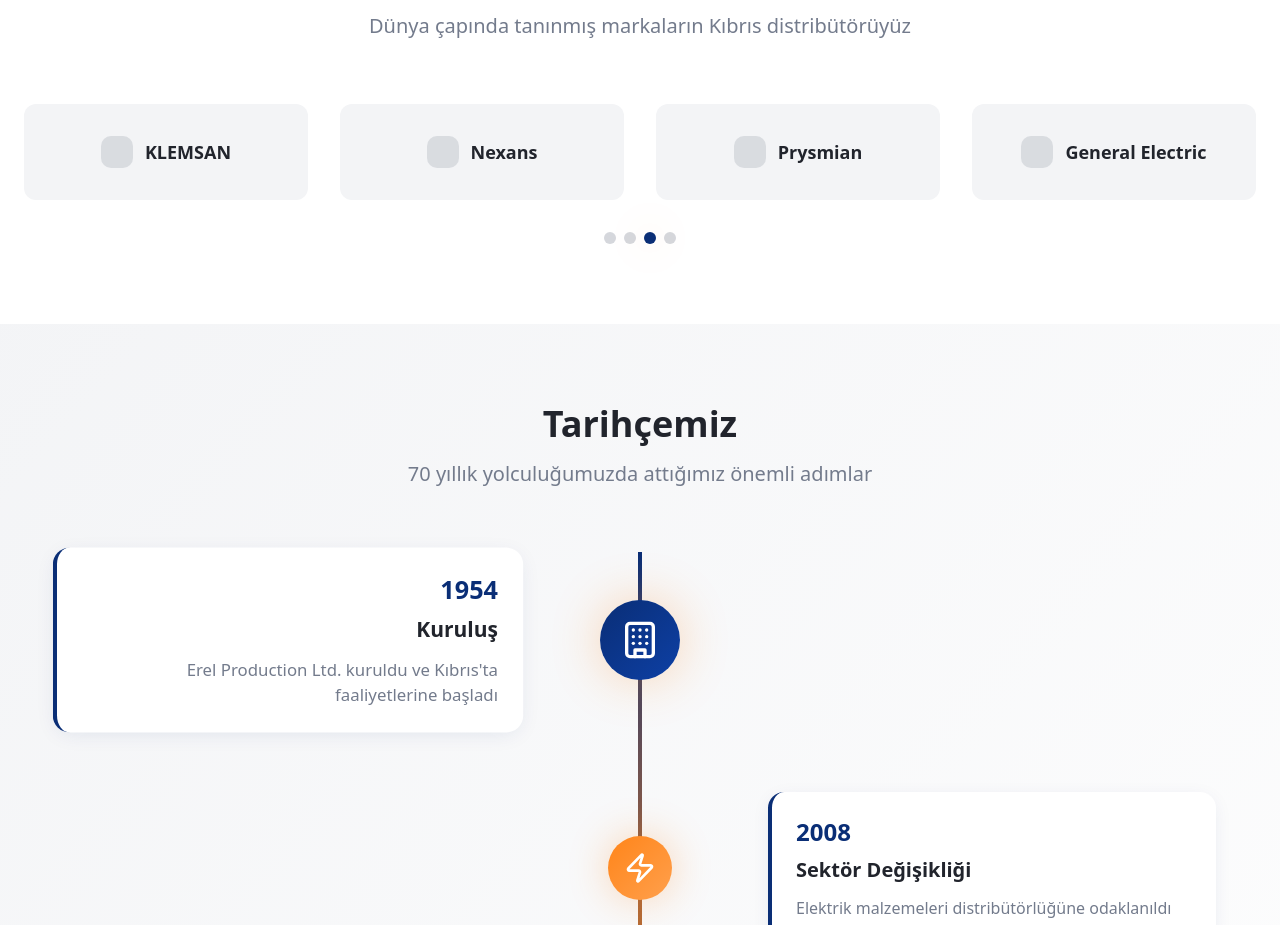
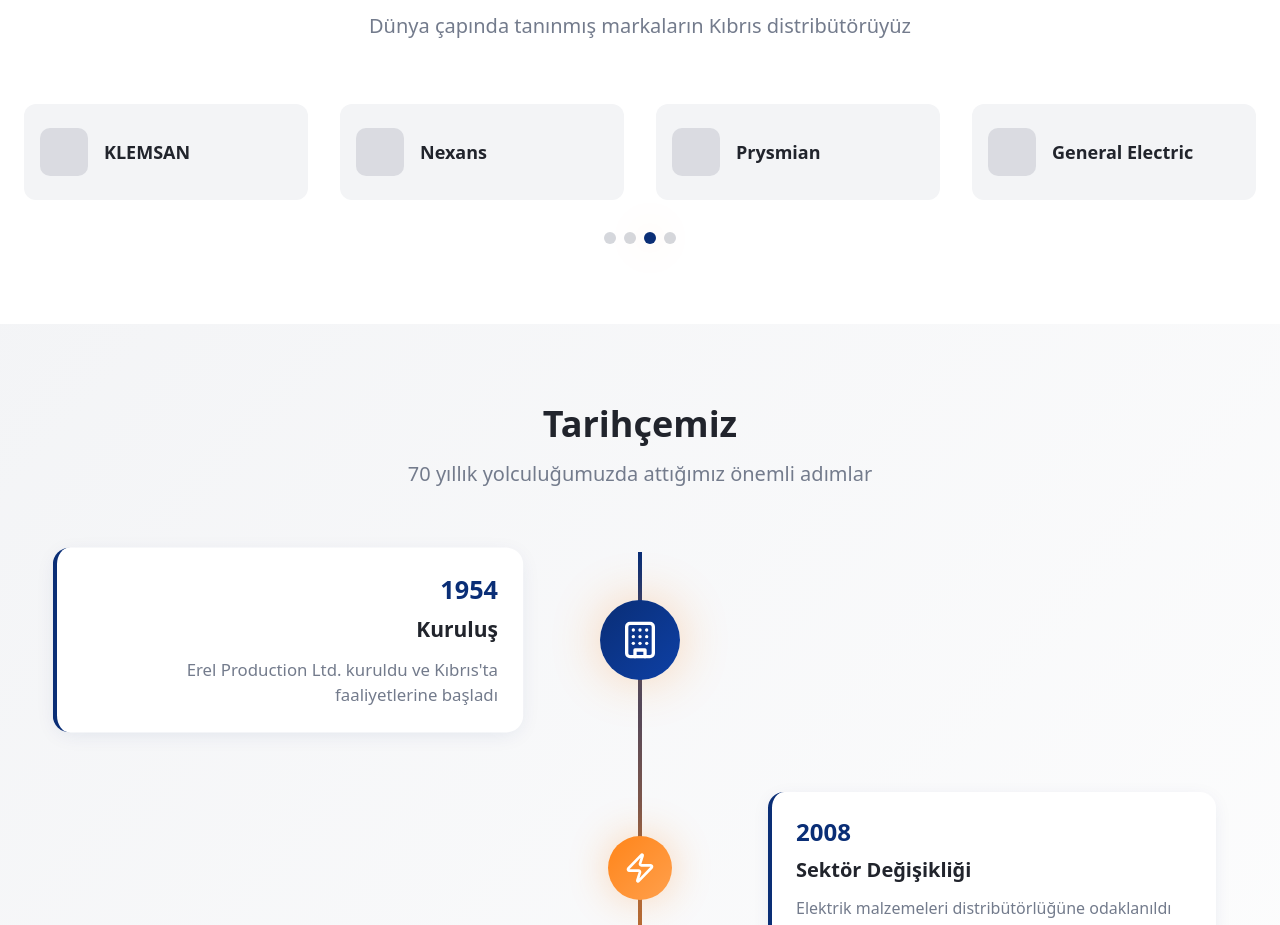
Before and after one commit to burrockk/erelectrical-cyprus-revamp, a React (Vite) app: page / in a window 1280 px wide. Shown: the part 3004-3929 px from the top of the page. Built offline with nearby package versions, Linux system fonts and the light colour scheme; the HTML template or start-up script is replaced by a standard one.

Commit message:
Refactor: Adjust brand logo size and alignment

```diff
--- a/src/components/BrandsSlider.tsx
+++ b/src/components/BrandsSlider.tsx
@@ -44,12 +44,12 @@ export const BrandsSlider = () => {
                       key={index}
                       className="flex items-center justify-center h-24 bg-muted rounded-lg hover:bg-primary hover:text-white transition-all duration-300 group cursor-pointer p-4"
                     >
-                      <div className="flex items-center gap-3 group-hover:scale-105 transition-transform">
-                        <div className="w-8 h-8 bg-muted-foreground/20 rounded-md flex-shrink-0 group-hover:bg-white/20 transition-colors"></div>
-                        <span className="text-lg font-semibold text-center">
-                          {brand}
-                        </span>
-                      </div>
+                       <div className="flex items-center justify-start gap-4 group-hover:scale-105 transition-transform w-full">
+                         <div className="w-12 h-12 bg-muted-foreground/20 rounded-md flex-shrink-0 group-hover:bg-white/20 transition-colors"></div>
+                         <span className="text-lg font-semibold text-left">
+                           {brand}
+                         </span>
+                       </div>
                     </div>
                   ))}
                 </div>
```
